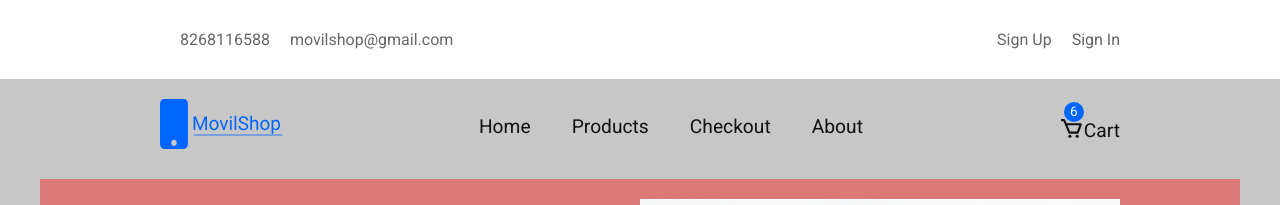
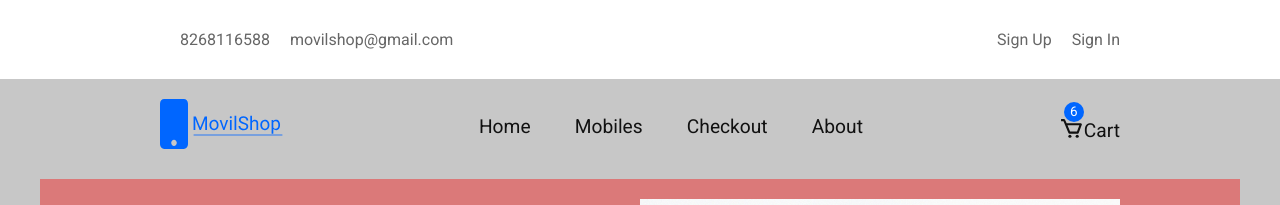
Before and after one commit to ddepu11/movil_shop_cient_side_react, a React (Create React App) app: page / in a window 1280 px wide. Shown: the top 205 px of the page. Built offline with nearby package versions, Linux system fonts and the light colour scheme; no server answers.

Commit message:
refactor:  name changed

```diff
--- a/src/App.jsx
+++ b/src/App.jsx
@@ -12,7 +12,7 @@ import SignUpScreen from './screens/signup/SignUpScreen';
 import SignInScreen from './screens/signin/SignInScreen';
 import Footer from './components/Footer';
 import AccountScreen from './screens/account/AccountScreen';
-import ProductsScreen from './screens/products/ProductsScreen';
+import MobilesScreen from './screens/products/MobilesScreen';
 import DashboardScreen from './screens/dashboard/DashboardScreen';
 import { authenticateUser } from './actions/userActions';
 
@@ -63,8 +63,8 @@ const App = () => {
               <SignUpScreen />
             </Route>
 
-            <Route exact path="/products">
-              <ProductsScreen />
+            <Route exact path="/mobiles">
+              <MobilesScreen />
             </Route>
 
             <Route exact path="/account">
--- a/src/components/Navbar.jsx
+++ b/src/components/Navbar.jsx
@@ -134,12 +134,15 @@ const Navbar = () => {
               <li>
                 <Link to="/">Home</Link>
               </li>
+
               <li>
-                <Link to="/products">Products</Link>
+                <Link to="/mobiles">Mobiles</Link>
               </li>
+
               <li>
                 <Link to="/checkout">Checkout</Link>
               </li>
+
               <li>
                 <Link to="/about">About</Link>
               </li>
```
Also changed, not shown: src/screens/products/MobilesScreen.jsx (renamed from src/screens/products/ProductsScreen.jsx).
